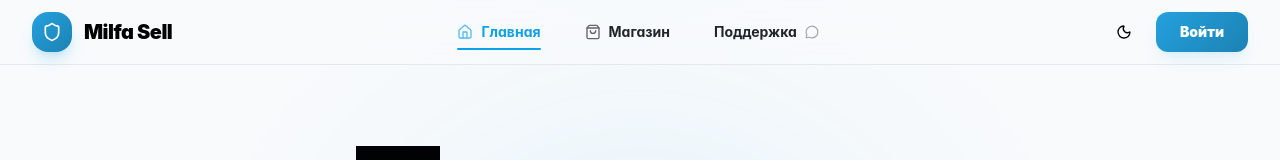
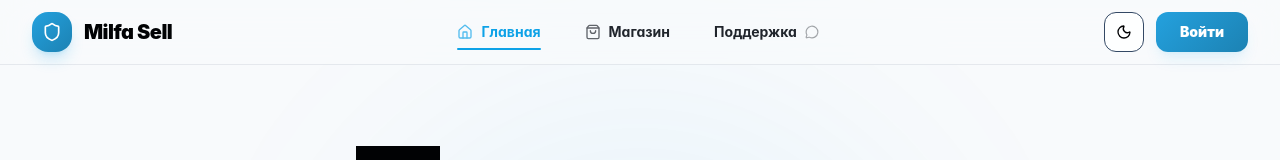
Before and after one commit to vorobevsvatoslav4-netizen/Milfa-Sell, a React (Vite) app: page / in a window 1280 px wide. Shown: the top 160 px of the page. Built offline with nearby package versions, Linux system fonts and the light colour scheme.

Commit message:
Fix mobile header actions

```diff
--- a/src/components/layout/Navbar.tsx
+++ b/src/components/layout/Navbar.tsx
@@ -28,15 +28,15 @@ function NavbarContent() {
   ], [userExists]);
   return (
     <>
-    <div className="container max-w-7xl mx-auto flex h-16 items-center justify-between px-4 sm:px-6 lg:px-8">
-      <Link to="/" className="flex items-center gap-2 md:gap-3 group shrink-0">
+    <div className="container max-w-7xl mx-auto flex h-16 items-center justify-between gap-2 px-3 sm:px-6 lg:px-8">
+      <Link to="/" className="flex min-w-0 items-center gap-2 md:gap-3 group shrink">
         <motion.div
           whileHover={{ rotate: -5, scale: 1.05 }}
           className="flex h-8 w-8 md:h-10 md:w-10 items-center justify-center rounded-xl md:rounded-2xl bg-telegram shadow-lg shadow-primary/20 transition-all duration-300 group-hover:shadow-primary/40"
         >
           <Shield className="h-4 w-4 md:h-5 md:w-5 text-white" />
         </motion.div>
-        <span className="text-lg md:text-xl font-display font-black tracking-tight text-foreground transition-opacity group-hover:opacity-80">
+        <span className="max-w-[128px] truncate text-base md:max-w-none md:text-xl font-display font-black tracking-tight text-foreground transition-opacity group-hover:opacity-80">
           Milfa Sell
         </span>
       </Link>
@@ -75,8 +75,8 @@ function NavbarContent() {
           )
         ))}
       </nav>
-      <div className="flex items-center gap-2 md:gap-3">
-        <ThemeToggle className="relative top-0 right-0 hover:bg-accent rounded-lg md:rounded-xl h-9 w-9 md:h-10 md:w-10 transition-colors" />
+      <div className="flex shrink-0 items-center gap-2 md:gap-3">
+        <ThemeToggle className="relative top-0 right-0 rounded-xl h-10 w-10 border border-border bg-card/70 hover:bg-accent transition-colors" />
         {userExists ? (
           <div className="flex items-center gap-1.5 md:gap-2">
             <Link to="/profile" className="hidden xs:block">
@@ -90,9 +90,10 @@ function NavbarContent() {
               variant="outline"
               size="icon"
               onClick={handleLogout}
-              className="rounded-lg md:rounded-xl h-9 w-9 md:h-10 md:w-10 border-border hover:bg-destructive/10 hover:text-destructive hover:border-destructive/20 transition-all"
+              className="rounded-xl h-10 w-10 border-border bg-card/70 hover:bg-destructive/10 hover:text-destructive hover:border-destructive/20 transition-all"
+              aria-label="Выйти"
             >
-              <LogOut className="h-3.5 w-3.5 md:h-4 md:w-4" />
+              <LogOut className="h-4 w-4" />
             </Button>
           </div>
         ) : (
```
